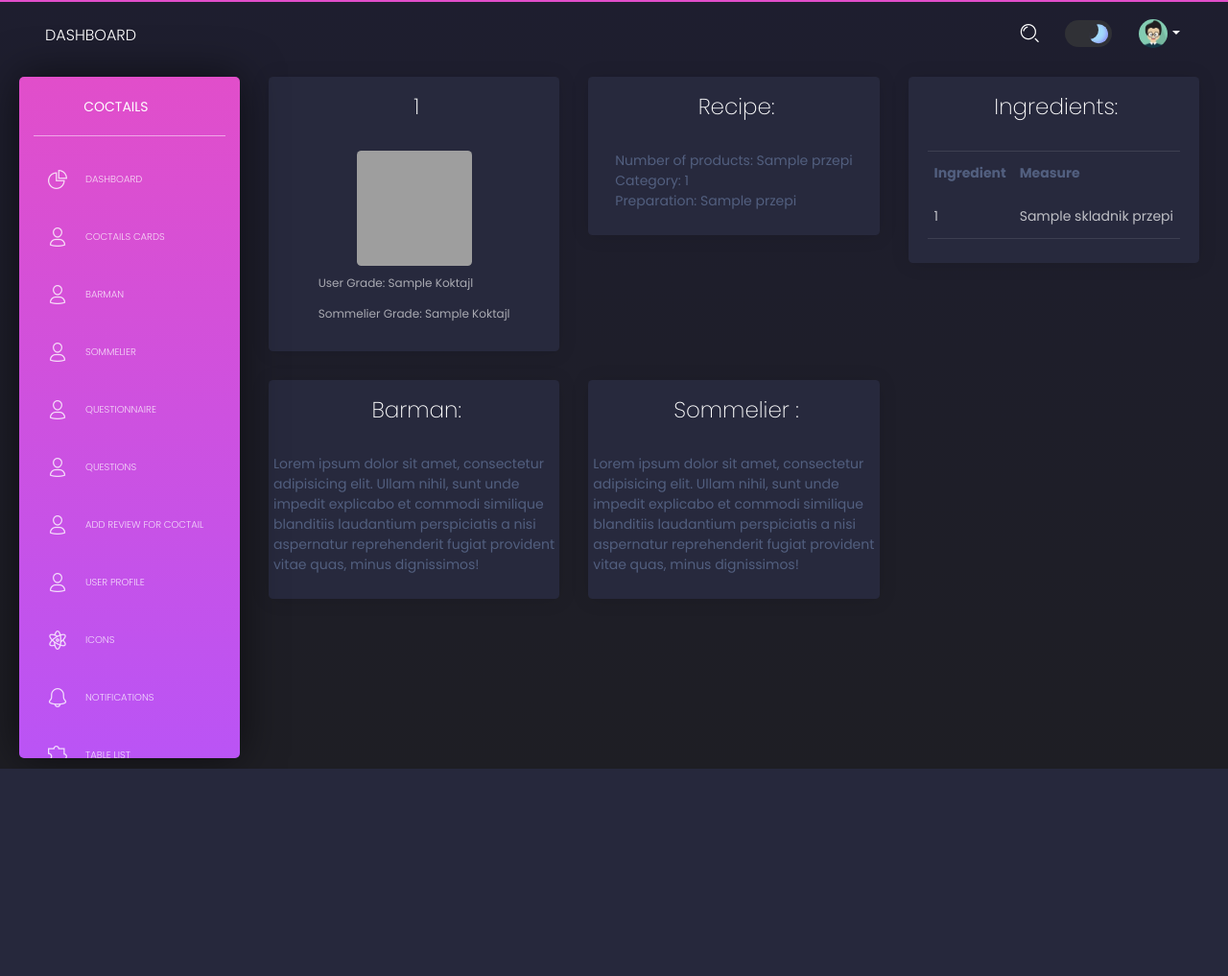
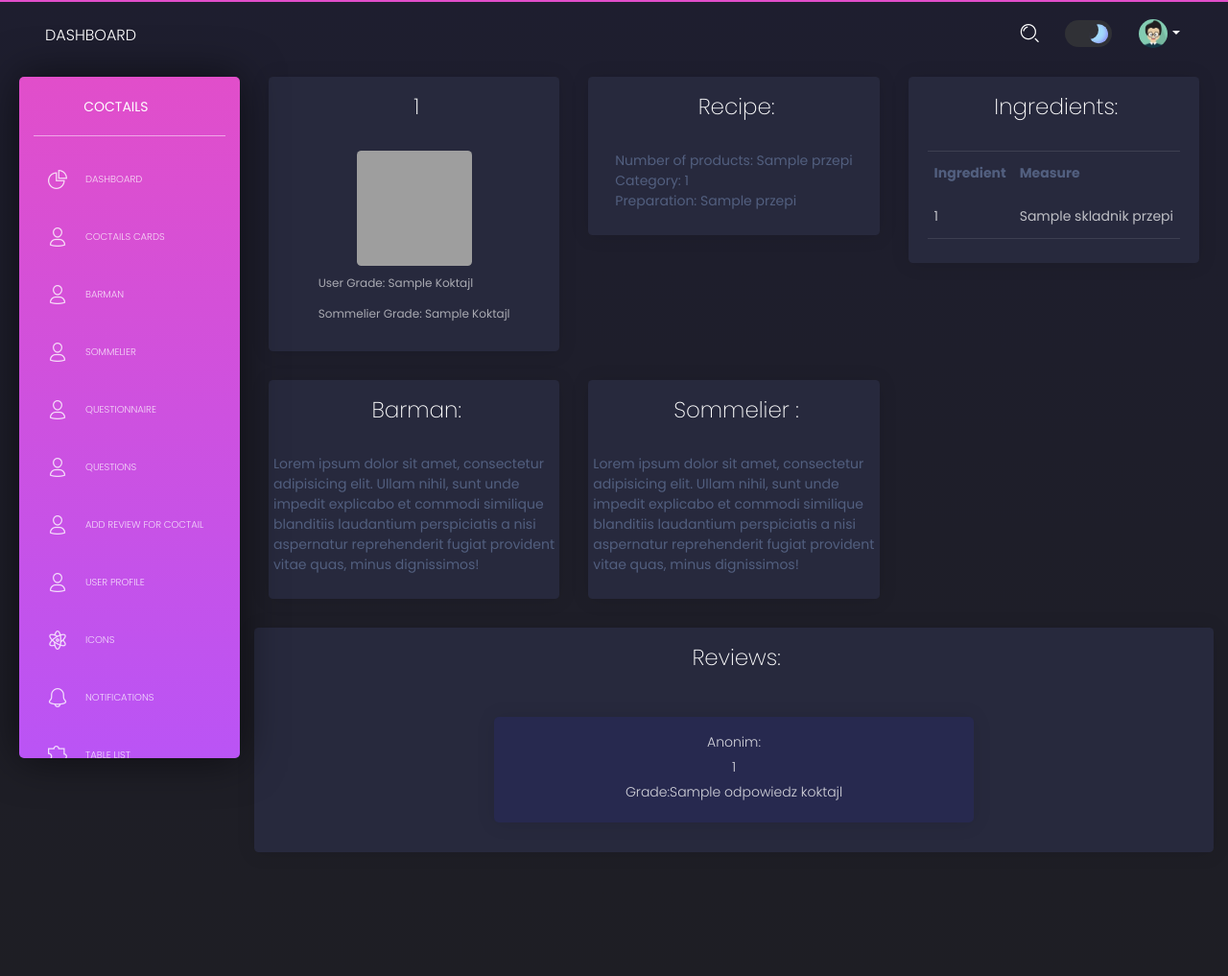
Before and after one commit to TMichaelan/sbd-cocktail-project-put, a Flask app: page /index/1 in a window 1280 px wide. Shown: the whole page at 96% size. Before the commit the page ends 801 px from the top, so only its background shows below. Run offline with Flask 2, Linux system fonts and the light colour scheme; tables that the repository leaves empty hold one stand-in row (values such as "Sample post"); a database or web service that is not in the repository returns one stand-in record (values such as "Sample title"); parts of the project's set-up code (start-up, migrations or seed data) failed here and were passed over; some libraries are stand-ins or nearby versions; grey boxes are pictures that could not be loaded.

Commit message:
feat: add reviews to coctail cards

```diff
--- a/apps/home/routes.py
+++ b/apps/home/routes.py
@@ -74,12 +74,17 @@ def product_page(coctail_name):
         cur.execute(querry_category)
         category = cur.fetchall()
 
+
+        querry_category =  "select * FROM \"odpowiedz_koktajl\" WHERE koktajl_nazwa=\'{}\'".format(coctail_name)
+        cur.execute(querry_category)
+        reviews = cur.fetchall()
+
         cur.close()
         conn.close()
     except Exception as err:
         print(f'error occurred: {err}')
 
-    return render_template('home/coctail.html', coctail=coctail, recipe=recipe, ingredients = ingredients, category= category)
+    return render_template('home/coctail.html', coctail=coctail, recipe=recipe, ingredients = ingredients, category= category, reviews=reviews)
 
 
 @blueprint.route('/sommelier.html',methods=('GET', 'POST'))
--- a/apps/templates/home/coctail.html
+++ b/apps/templates/home/coctail.html
@@ -32,6 +32,15 @@
             margin-top: 10px;
         }
 
+        .review-container{
+            /* border: 2px solid #ccc; */
+            background-color: #27294F;
+            border-radius: 5px;
+            padding: 16px;
+            margin: 16px 0;
+            width: 500px;
+            clear: left;
+        }
     </style>
 
     <div class="content">
@@ -123,6 +132,23 @@
                     </div>
                 </div>
             </div>
+        <div class="row">
+                    <div class="card card-chart">
+                        <div class="card-header">
+                            <h3 class="card-title"><i class="text-primary"></i>Reviews:</h3>
+                        </div>
+                        <div class="card-body">
+                            {% for review in reviews %}
+                            <div class="card review-container">
+                                <p><span>Anonim</span>:</p>
+                                <p>{{review[0]}}</p>
+                                <p>Grade:{{review[2]}}</p>
+                              </div>
+                            {% endfor %}
+                        </div>
+                    </div>
+
+            </div>
     </div>
 
 {% endblock content %}
--- a/more/coctails_parser.py
+++ b/more/coctails_parser.py
@@ -207,6 +207,7 @@ def skladnik_przepis():
 
     conn.close()
 
+
 def start(start_id,amount):
     for i in range(0,amount):
         start_id+=1
```
